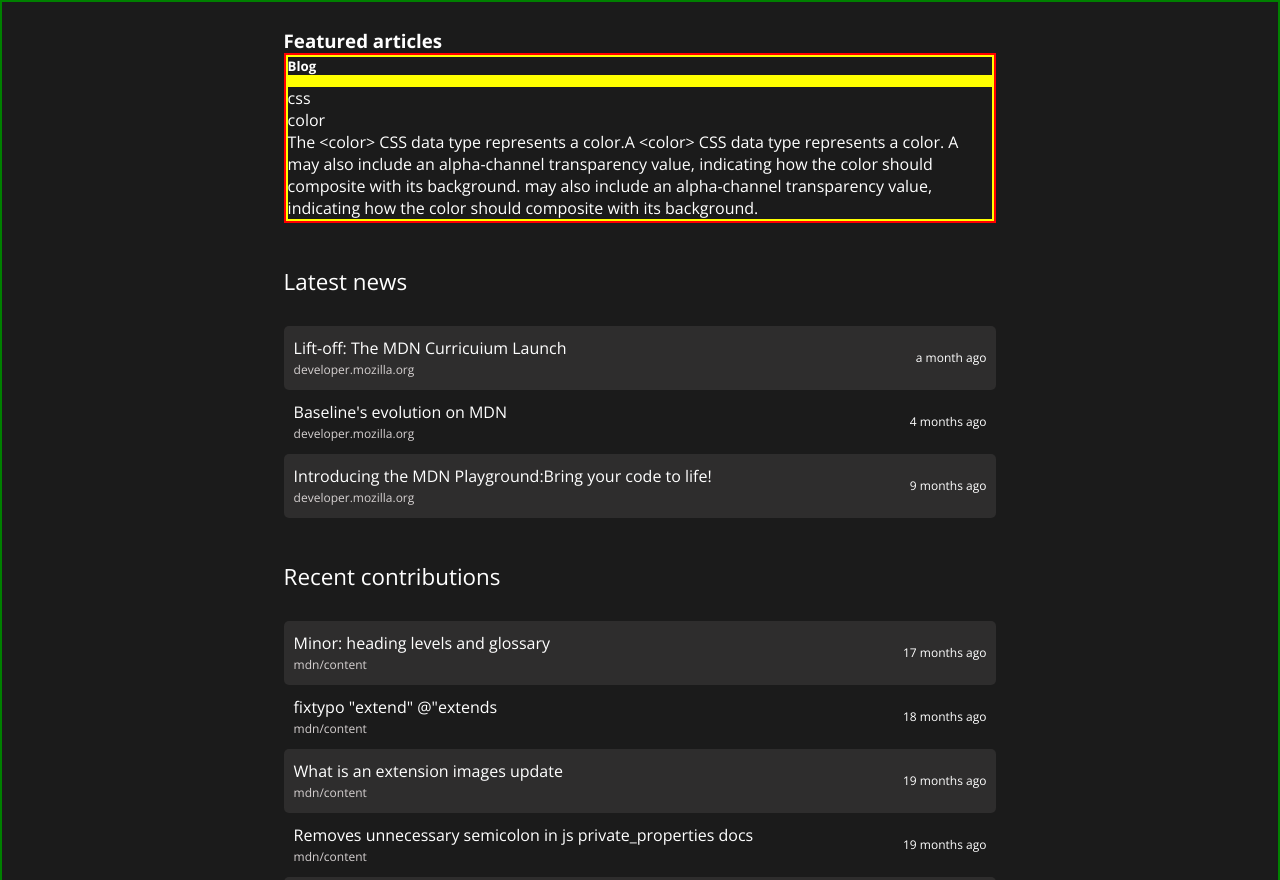
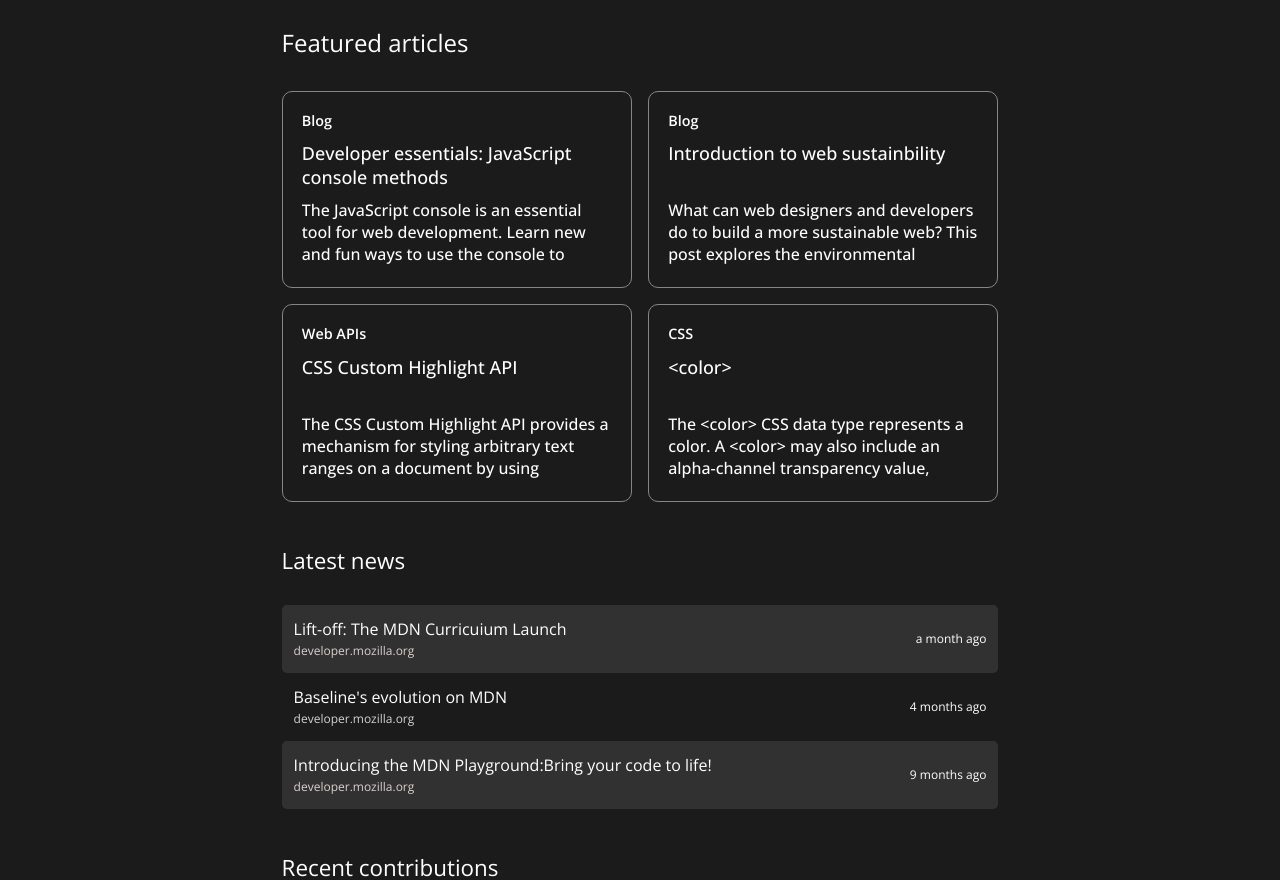
Before and after one commit to SangeetaRathore/MDN_Clone, a plain HTML site: page index.html in a window 1280 px wide. Shown: the top 880 px of the page. Drawn offline with nearby package versions, Linux system fonts and the light colour scheme.

Commit message:
complete home page(feature section)

```diff
--- a/index.html
+++ b/index.html
@@ -8,146 +8,135 @@
          <link rel="stylesheet" href="./style.css">
 
          <!-- font link -->
-         <!-- <link rel="stylesheet" href="https://cdnjs.cloudflare.com/ajax/libs/font-awesome/6.5.2/css/all.min.css" /> -->
          <link rel="preconnect" href="https://fonts.googleapis.com">
          <link rel="preconnect" href="https://fonts.gstatic.com" crossorigin>
          <link href="https://fonts.googleapis.com/css2?family=Open+Sans:ital,wght@0,300..800;1,300..800&display=swap" rel="stylesheet">
 </head>
 <body>
+     <!-- main section -->
      <main>
-                  <h3>Featured articles</h3>
+               <!--  Featured articles section-1 -->
+               <p id="Featured">Featured articles</p>
                <div class="featuredMain">
-                           <div class="fBox"><h5><a href="">Blog</a></h5></div>
-                           <div class="fBox"></div>
-                           <div class="fBox"></div>
                     <div class="fBox">
-                                    <p>css</p>
-                                    <p>color</p>
-                                    <p>The &lt;color&gt; CSS data type represents a color.A &lt;color&gt; CSS data type represents a color. A <color> may also include an alpha-channel transparency value, indicating how the color should composite with its background. may also include an alpha-channel transparency value, indicating how the color should composite with its background.</p>
+                         <div class="first"><a href="https://developer.mozilla.org/en-US/blog/">Blog</a></div>
+                         <div class="second"><a href="https://developer.mozilla.org/en-US/blog/learn-javascript-console-methods/">Developer essentials: JavaScript console methods</a></div>
+                         <div class="text"><a href="">The JavaScript console is an essential tool for web development. Learn new and fun ways to use the console to display data<span> and debug your code.</span></a></div>
                     </div>
+                    <div class="fBox">
+                         <div class="first"><a href="https://developer.mozilla.org/en-US/blog/">Blog</a></div>
+                         <div class="second"><a href="https://developer.mozilla.org/en-US/blog/introduction-to-web-sustainability/">Introduction to web sustainbility</a></div>
+                         <div class="text"><a href="">What can web designers and developers do to build a more sustainable web? This post explores the environmental <span>impacts of web technologies and looks at some of the ways we can build greener websites.</span></a></div>
                     </div>
+                    <div class="fBox">
+                         <div class="first"><a href="https://developer.mozilla.org/en-US/docs/Web/API">Web APIs</a></div>
+                         <div class="second"><a href="https://developer.mozilla.org/en-US/docs/Web/API/CSS_Custom_Highlight_API">CSS Custom Highlight API</a></div>
+                         <div class="text"><a href="">The CSS Custom Highlight API provides a mechanism for styling arbitrary text ranges on a document by using JavaScript <span>to create the ranges, and CSS to style them.</span></a></div>
+                    </div>
+                    <div class="fBox">
+                         <div class="first"><a href="https://developer.mozilla.org/en-US/docs/Web/CSS">CSS</a></div>
+                         <div class="second"><a href="https://developer.mozilla.org/en-US/docs/Web/CSS/color_value">&lt;color&gt;</a></div>
+                         <div class="text"><a href="">The &lt;color&gt; CSS data type represents a color. A &lt;color&gt; may also include an alpha-channel transparency value, indicating <span>how the color should composite with its background.</span></a></div>
+                    </div>
+
+               </div>
+
+               <!-- Latest news section-2 -->
                <p class="heading">Latest news</p>
-                  <div class="retMain">
                <div class="GreyBar Bar">
                     <div class="leftbox">
                          <p class="firstLine"><a href="https://developer.mozilla.org/en-US/blog/mdn-curriculum-launch/">Lift-off: The MDN Curricuium Launch</a></p>
                          <p class="secondline"><a href="https://developer.mozilla.org/en-US/blog/">developer.mozilla.org</a></p>
                     </div>
-                                    <div class="rightBox">
-                                             a month ago
-                                    </div>
+                    <div class="rightBox">a month ago</div>
                </div>
                <div class="BlackBar Bar">
                     <div class="leftbox">
                          <p class="firstLine"><a href="https://developer.mozilla.org/en-US/blog/baseline-evolution-on-mdn/">Baseline's evolution on MDN</a></p>
                          <p class="secondline"><a href="https://developer.mozilla.org/en-US/blog/">developer.mozilla.org</a></p>
                     </div>
-                                    <div class="rightBox">
-                                             4 months ago
-                                    </div>
+                    <div class="rightBox">4 months ago</div>
                </div>
                <div class="GreyBar Bar">
                     <div class="leftbox">
                          <p class="firstLine"><a href="https://developer.mozilla.org/en-US/blog/introducing-the-mdn-playground/">Introducing the MDN Playground:Bring your code to life!</a></p>
                          <p class="secondline"><a href="https://developer.mozilla.org/en-US/blog/">developer.mozilla.org</a></p>
                     </div>
-                                    <div class="rightBox">
-                                             9 months ago
+                    <div class="rightBox">9 months ago</div>
                </div>
-                           </div>
-                  </div>
+
+               <!-- text section-3 -->
                <p class="heading">Recent contributions</p>
                <div class="GreyBar Bar">
                     <div class="leftbox">
                          <p class="firstLine"><a href="https://github.com/mdn/content/pull/32951">Minor: heading levels and glossary</a></p>
                          <p class="secondline"><a href="https://github.com/mdn/content">mdn/content</a></p>
                     </div>
-                           <div class="rightBox">
-                                    17 months ago
-                           </div>
+                    <div class="rightBox">17 months ago</div>
                </div>
                <div class="BlackBar Bar">
                     <div class="leftbox">
                          <p class="firstLine"><a href="https://github.com/mdn/content/pull/32962">fixtypo "extend" @"extends</a></p>
                          <p class="secondline"><a href="https://github.com/mdn/content">mdn/content</a></p>
                     </div>
-                           <div class="rightBox">
-                                    18 months ago
-                           </div>
+                    <div class="rightBox">18 months ago</div>
                </div>
                <div class="GreyBar Bar">
                     <div class="leftbox">
                          <p class="firstLine"><a href="https://github.com/mdn/content/pull/32873">What is an extension images update</a></p>
                          <p class="secondline"><a href="https://github.com/mdn/content">mdn/content</a></p>
                     </div>
-                           <div class="rightBox">
-                                    19 months ago
-                           </div>
+                    <div class="rightBox">19 months ago</div>
                </div>
                <div class="BlackBar Bar">
                     <div class="leftbox">
                          <p class="firstLine"><a href="https://github.com/mdn/content/pull/32959">Removes unnecessary semicolon in js private_properties docs</a></p>
                          <p class="secondline"><a href="https://github.com/mdn/content">mdn/content</a></p>
                     </div>
-                           <div class="rightBox">
-                                    19 months ago
-                           </div>
+                    <div class="rightBox">9 months ago</div>
                </div>
                <div class="GreyBar Bar">
                     <div class="leftbox">
                          <p class="firstLine"><a href="https://github.com/mdn/content/pull/32958">Simplify console examples</a></p>
                          <p class="secondline"><a href="https://github.com/mdn/content">mdn/content</a></p>
                     </div>
-                           <div class="rightBox">
-                                    21 hours ago
-                           </div>
+                    <div class="rightBox">21 hours ago</div>
                </div>
                <div class="BlackBar Bar">
                     <div class="leftbox">
                          <p class="firstLine"><a href="https://github.com/mdn/translated-content/pull/19205">Markdownlint auto-cleanup for ja</a></p>
                          <p class="secondline"><a href="https://github.com/mdn/translated-content">mdn/translated-content</a></p>
                     </div>
-                           <div class="rightBox">
-                                    a day ago
-                           </div>
+                    <div class="rightBox">a day ago</div>
                </div>
                <div class="GreyBar Bar">
                     <div class="leftbox">
                          <p class="firstLine"><a href="https://github.com/mdn/translated-content/pull/19138">MDN/Writing_guidelines/Writing_style_guide/Code_style_guide/Shell @</a></p>
                          <p class="secondline"><a href="https://github.com/mdn/translated-content">mdn/translated-content</a></p>
                     </div>
-                           <div class="rightBox">
-                                    a day ago
-                           </div>
+                    <div class="rightBox">a day ago</div>
                </div>
                <div class="BlackBar Bar">
                     <div class="leftbox">
                          <p class="firstLine"><a href="https://github.com/mdn/translated-content/pull/19137">MDN/Writing_guidelines/Writing_style_guide/Code_style_guide/JavaScript @</a></p>
                          <p class="secondline"><a href="https://github.com/mdn/translated-content">mdn/translated-content</a></p>
                     </div>
-                           <div class="rightBox">
-                                    a day ago
-                           </div>
+                    <div class="rightBox">a day ago</div>
                </div>
                <div class="GreyBar Bar">
                     <div class="leftbox">
                          <p class="firstLine"><a href="https://github.com/mdn/translated-content/pull/19136">MDN/Writing_guidelines/Writing_style_guide/Code_style_guide/CSS @</a></p>
                          <p class="secondline"><a href="https://github.com/mdn/translated-content">mdn/translated-content</a></p>
                     </div>
-                           <div class="rightBox">
-                                    a day ago
-                           </div>
+                    <div class="rightBox">a day ago</div>
                </div>
                <div class="BlackBar Bar">
                     <div class="leftbox">
                          <p class="firstLine"><a href="https://github.com/mdn/translated-content/pull/19135">MDN/Writing_guidelines/Writing_style_guide/Code_style_guide/HTML @</a></p>
                          <p class="secondline"><a href="https://github.com/mdn/translated-content">mdn/translated-content</a></p>
                     </div>
-                           <div class="rightBox">
-                                    a day ago
+                    <div class="rightBox">a day ago</div>
                </div>
-                  </div>
-
         </main>
 </body>
 </html>
--- a/style.css
+++ b/style.css
@@ -3,46 +3,33 @@
          padding: 0;
          box-sizing: border-box;
          font-family: Arial, Helvetica, sans-serif;
-         /* font-family: "Montserrat", sans-serif; */
          font-family: "Open Sans", sans-serif;
 }
 
 main{
-         border: 2px solid green;
          background-color:#1b1b1b;
          padding: 2% 22%;
          color: white;
-
 }
 
 a{
          text-decoration: none;
          color: inherit;
-         /* color: white; */
 }
 
-.featuredMain{
-         border: 2px solid red;
-
-}
-
-.fBox{
-         border: 2px solid yellow;
-}
-
-.reMain{
-         border: 2px solid purple;
+#Featured{
+         margin-bottom: 2rem;
+         font-size: 1.5rem;
+         font-weight: 400;
 }
 
 .GreyBar{
-         background-color:#2e2d2d ;
-         /* margin-top: 8px; */
+         background-color:#313131 ;
 }
 
 .Bar{
-         /* border: 2px solid green; */
          border-radius: 5px;
-         padding: 10px;
+         padding: 12px;
          display: flex;
          justify-content: space-between;
          align-items: center;
@@ -71,3 +58,40 @@ a:hover {
          margin: 2.7rem 0 1.8rem 0;
          font-size: 1.4rem;
 }
+
+.featuredMain{
+         display: grid;
+         grid-template-columns: repeat(2,1fr);
+         row-gap: 1em;
+         column-gap: 1em;
+
+}
+
+.fBox{
+         border: 1px solid #858585;
+         border-radius: 10px;
+         padding: 1.2rem;
+         display: flex;
+         flex-direction: column;
+}
+.first{
+         height: 1.4rem;
+         font-weight: 600;
+         font-size: 0.9em;
+         margin-bottom: 8px;
+}
+.second{
+         height: 3rem;
+         font-weight: 500;
+         font-size: 18px;
+         margin-bottom: 10px;
+}
+.text{
+         height: 4.3rem;
+         font-size: 16px;
+         font-weight: 500;
+         overflow:hidden;
+}
+span{
+         mask-image: linear-gradient(90deg, transparent, #000 100%);
+}
```
Lines whose indentation alone changed are shown as unchanged.
